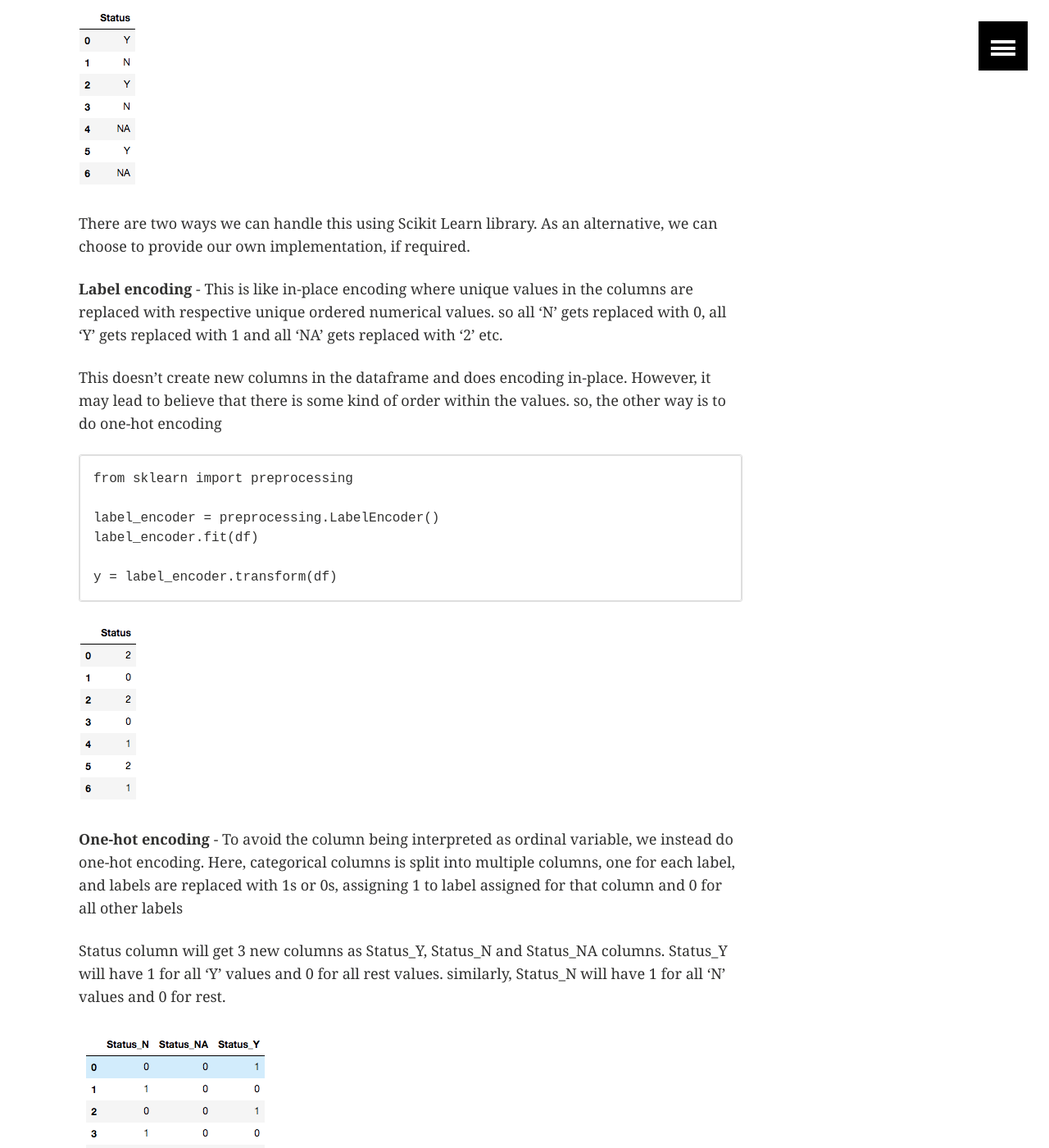
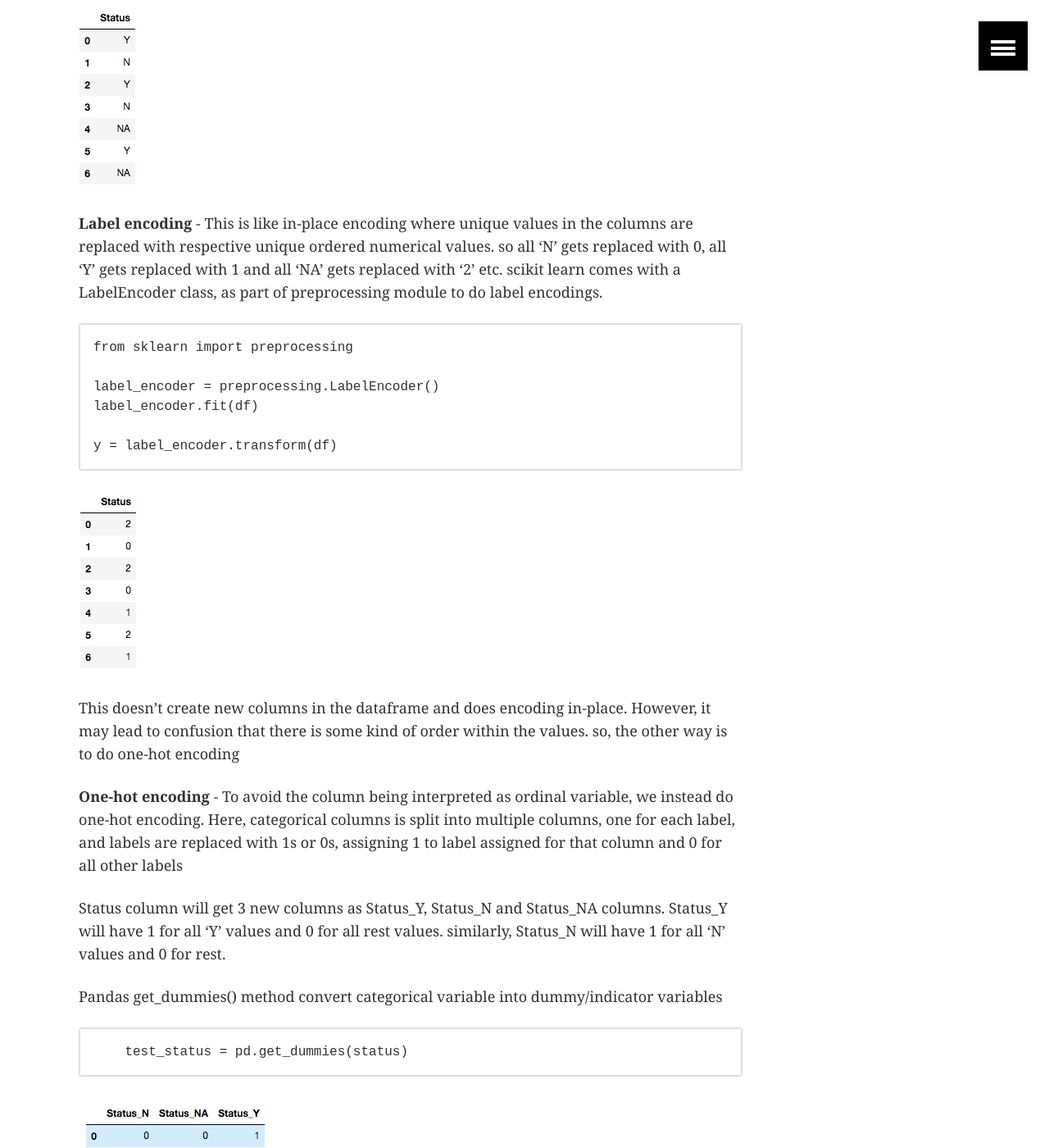
Before and after one commit to celiberate/TPE, a Jekyll site: the page built from _posts/2018-12-05-Label encoding.md, in a window 1280 px wide and 1400 px high, scrolled down 923 px. Shown: the whole window at 82% size. Built offline with Jekyll 4.4.1, drawn with Linux system fonts in a browser that asks for light colours; comment, search, counter and statistics services are not loaded.

Commit message:
confusin matric checkin

````diff
--- a/_posts/2018-12-05-Label encoding.md
+++ b/_posts/2018-12-05-Label encoding.md
@@ -18,11 +18,7 @@ Let say we have a predictor variable "Status" with values ['Y' , 'N' , 'NA']. No
 ![Initial dataframe]({{site.url}}/images/assets/labelencoding/initial.png)
 
 
-There are two ways we can handle this using Scikit Learn library. As an alternative, we can choose to provide our own implementation, if required.
-
-**Label encoding**  - This is like in-place encoding where unique values in the columns are replaced with respective unique ordered numerical values. so all 'N' gets replaced with 0, all 'Y' gets replaced with 1 and all 'NA' gets replaced with '2' etc.
-
-This doesn't create new columns in the dataframe and does encoding in-place. However, it may lead to believe that there is some kind of order within the values. so, the other way is to do one-hot encoding
+**Label encoding**  - This is like in-place encoding where unique values in the columns are replaced with respective unique ordered numerical values. so all 'N' gets replaced with 0, all 'Y' gets replaced with 1 and all 'NA' gets replaced with '2' etc. scikit learn comes with a LabelEncoder class, as part of preprocessing module to do label encodings.
 
 ```
 from sklearn import preprocessing
@@ -34,11 +30,22 @@ y = label_encoder.transform(df)
 ```
 ![labelendoded dataframe]({{site.url}}/images/assets/labelencoding/labelencoding.png)
 
+
+This doesn't create new columns in the dataframe and does encoding in-place. However, it may lead to confusion that there is some kind of order within the values. so, the other way is to do one-hot encoding
+
+
 **One-hot encoding** - To avoid the column being interpreted as ordinal variable, we instead do one-hot encoding. Here, categorical columns is split into multiple columns, one for each label, and labels are replaced with 1s or 0s, assigning 1 to label assigned for that column and 0 for all other labels
 
 Status column will get 3 new columns as Status_Y, Status_N and Status_NA columns. Status_Y will have 1 for all 'Y' values and 0 for all rest values. similarly, Status_N will have 1 for all 'N' values and 0 for rest.
 
+
+Pandas get_dummies() method convert categorical variable into dummy/indicator variables
+
+```
+    test_status = pd.get_dummies(status)
+```
 ![1hot dataframe]({{site.url}}/images/assets/labelencoding/onehotencoding.png)
+
 
 <!-- Random Distribution vs Gaussian Distribution
 Normal Curve - Probabilistic Distribution
````
Also changed, not shown: _posts/2018-10-30-Getting Started.md (+1 -0 lines), _posts/2019-01-22-ConfusionMatrix.md (added, +22 -0 lines), 2 other files.
